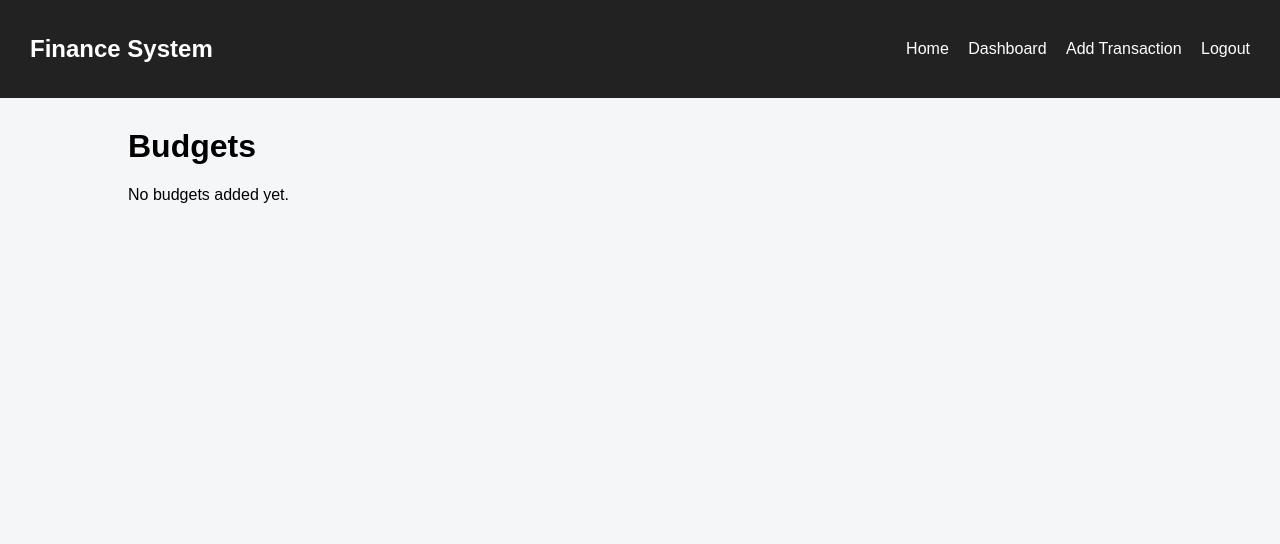
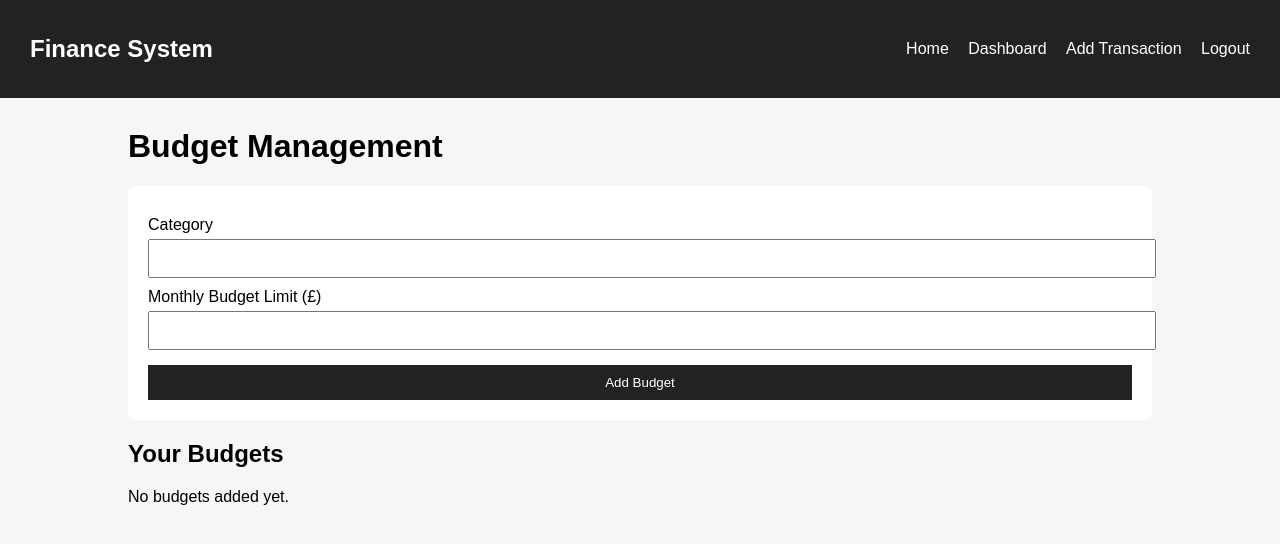
Before and after one commit to lhakpa22/Personal-Finance-management-System, a Flask app: page /budgets in a window 1280 px wide. Shown: the top 544 px of the page. Run offline with Flask 3, Linux system fonts and the light colour scheme; the visitor is signed in with stand-in values (Sample User, id 1); data that the repository does not hold is empty.

Commit message:
adding budget forms

```diff
--- a/templates/budgets.html
+++ b/templates/budgets.html
@@ -1,7 +1,21 @@
 {% extends "base.html" %}
 
 {% block content %}
-<h1>Budgets</h1>
+
+<h1>Budget Management</h1>
+
+<!-- Form for adding a new budget -->
+<form method="POST">
+    <label>Category</label>
+    <input type="text" name="category" required>
+
+    <label>Monthly Budget Limit (£)</label>
+    <input type="number" step="0.01" name="monthly_limit" required>
+
+    <button type="submit">Add Budget</button>
+</form>
+
+<h2>Your Budgets</h2>
 
 {% if budgets %}
 <table>
```
